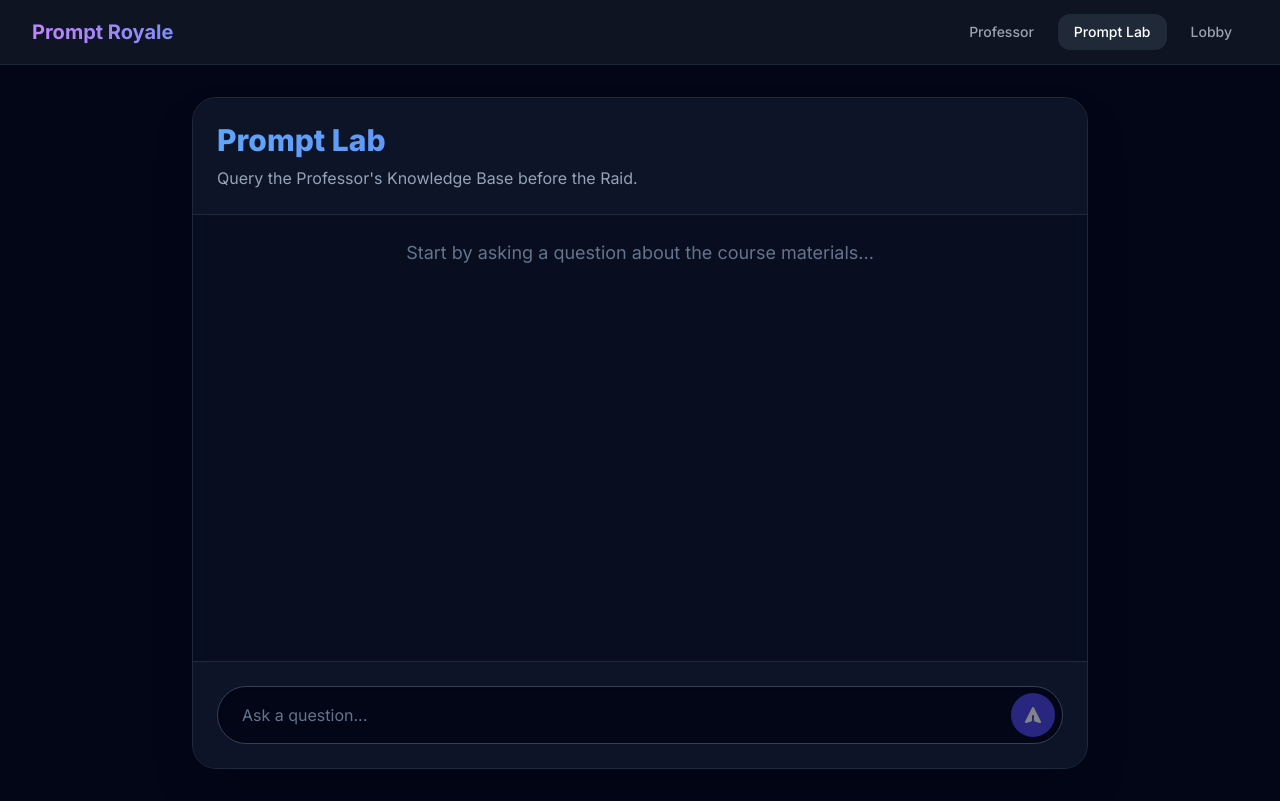
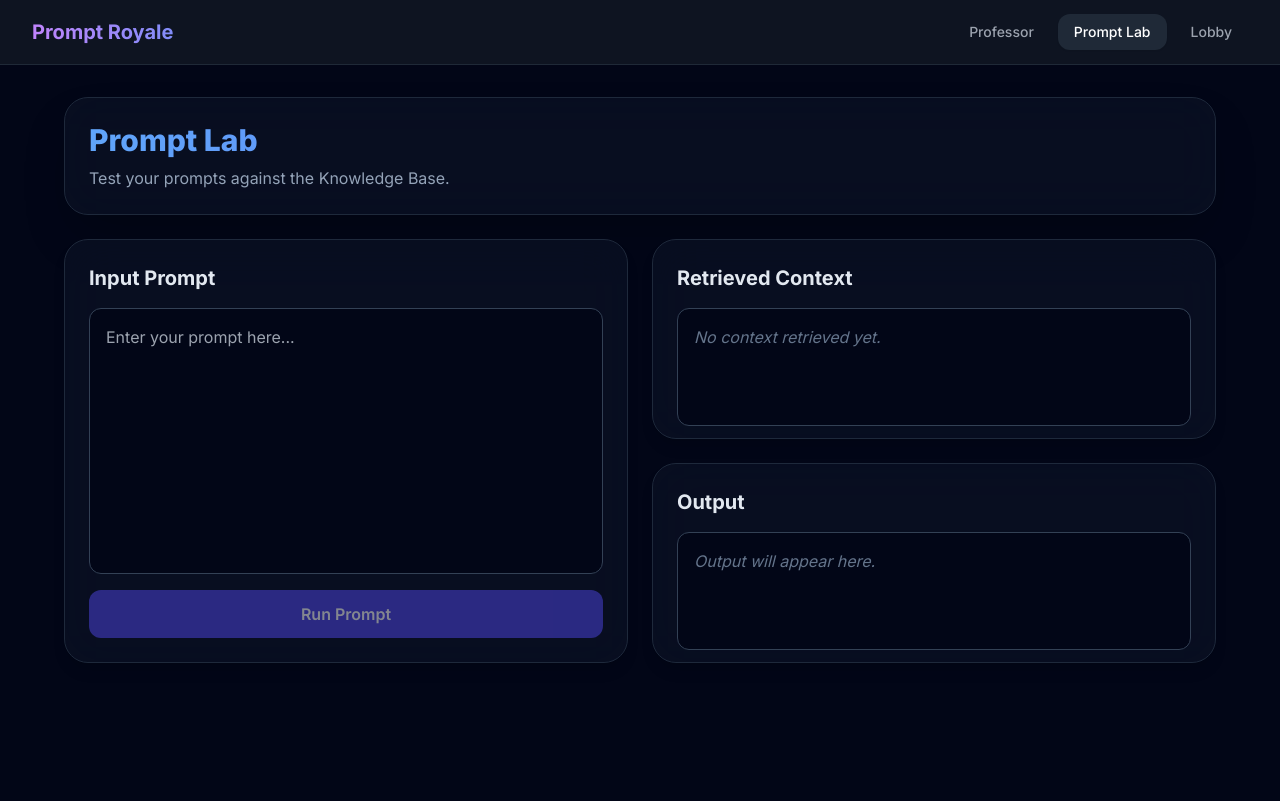
Before and after one commit to its-me-maady/prompt-royale, a Next.js app in the folder apps/web/: page /prompt-lab in a window 1280 px wide. Built offline with nearby package versions, Linux system fonts and the light colour scheme.

Commit message:
feat(prompt-lab): update UI for students with inputs, context, and output sections

```diff
--- a/apps/web/src/app/prompt-lab/page.tsx
+++ b/apps/web/src/app/prompt-lab/page.tsx
@@ -5,49 +5,34 @@
 
 import React, { useState } from 'react';
 
-interface ChatMessage {
-  id: string;
-  role: 'user' | 'assistant';
-  content: string;
-  sources?: string[];
-}
-
 export default function PromptLabPage() {
-  const [messages, setMessages] = useState<ChatMessage[]>([]);
-  const [input, setInput] = useState('');
+  const [prompt, setPrompt] = useState('');
+  const [context, setContext] = useState<string[]>([]);
+  const [output, setOutput] = useState('');
   const [isLoading, setIsLoading] = useState(false);
 
   const handleSubmit = async (e: React.FormEvent) => {
     e.preventDefault();
-    if (!input.trim() || isLoading) return;
+    if (!prompt.trim() || isLoading) return;
 
-    const userMsg: ChatMessage = { id: Date.now().toString(), role: 'user', content: input.trim() };
-    setMessages(prev => [...prev, userMsg]);
-    setInput('');
     setIsLoading(true);
+    setContext([]);
+    setOutput('');
 
     try {
       const res = await fetch('/api/rag', {
         method: 'POST',
         headers: { 'Content-Type': 'application/json' },
-        body: JSON.stringify({ query: userMsg.content })
+        body: JSON.stringify({ query: prompt.trim() })
       });
       const data = await res.json();
 
       if (!res.ok) throw new Error(data.error);
 
-      setMessages(prev => [...prev, {
-        id: (Date.now() + 1).toString(),
-        role: 'assistant',
-        content: data.answer,
-        sources: data.sources
-      }]);
+      setContext(data.sources || []);
+      setOutput(data.answer || '');
     } catch (err: any) {
-      setMessages(prev => [...prev, {
-        id: (Date.now() + 1).toString(),
-        role: 'assistant',
-        content: `Error: ${err.message}`
-      }]);
+      setOutput(`Error: ${err.message}`);
     } finally {
       setIsLoading(false);
     }
@@ -55,66 +40,67 @@ export default function PromptLabPage() {
 
   return (
     <div className="min-h-[calc(100vh-4rem)] bg-slate-950 text-slate-100 p-8 flex flex-col items-center">
-      <div className="w-full max-w-4xl flex-1 flex flex-col bg-slate-900/50 backdrop-blur-xl border border-slate-800 rounded-3xl shadow-2xl overflow-hidden">
-        {/* Header */}
-        <div className="p-6 border-b border-slate-800 bg-slate-900/80">
+      <div className="w-full max-w-6xl flex flex-col gap-6">
+        <div className="p-6 bg-slate-900/50 backdrop-blur-xl border border-slate-800 rounded-3xl shadow-2xl">
           <h1 className="text-3xl font-extrabold bg-gradient-to-r from-blue-400 to-indigo-500 bg-clip-text text-transparent">
             Prompt Lab
           </h1>
-          <p className="text-slate-400 mt-2">Query the Professor's Knowledge Base before the Raid.</p>
+          <p className="text-slate-400 mt-2">Test your prompts against the Knowledge Base.</p>
         </div>
 
-        {/* Chat Log */}
-        <div className="flex-1 p-6 overflow-y-auto space-y-6">
-          {messages.length === 0 && (
-            <div className="h-full flex items-center justify-center text-slate-500 text-lg">
-              Start by asking a question about the course materials...
+        <div className="grid grid-cols-1 lg:grid-cols-2 gap-6 flex-1">
+          <div className="flex flex-col gap-6">
+            {/* Input Section */}
+            <div className="p-6 bg-slate-900/50 backdrop-blur-xl border border-slate-800 rounded-3xl shadow-lg flex flex-col h-full">
+              <h2 className="text-xl font-bold mb-4 text-slate-200">Input Prompt</h2>
+              <form onSubmit={handleSubmit} className="flex flex-col h-full gap-4">
+                <textarea
+                  value={prompt}
+                  onChange={(e) => setPrompt(e.target.value)}
+                  placeholder="Enter your prompt here..."
+                  className="flex-1 bg-slate-950 border border-slate-700 rounded-xl p-4 text-slate-200 focus:outline-none focus:ring-2 focus:ring-indigo-500 resize-none min-h-[200px]"
+                  disabled={isLoading}
+                />
+                <button
+                  type="submit"
+                  disabled={isLoading || !prompt.trim()}
+                  className="w-full py-3 bg-indigo-600 hover:bg-indigo-500 rounded-xl text-white font-semibold transition-colors disabled:opacity-50 disabled:cursor-not-allowed"
+                >
+                  {isLoading ? 'Running...' : 'Run Prompt'}
+                </button>
+              </form>
             </div>
-          )}
-          {messages.map((msg) => (
-            <div key={msg.id} className={`flex ${msg.role === 'user' ? 'justify-end' : 'justify-start'}`}>
-              <div className={`max-w-[80%] rounded-2xl p-5 shadow-lg ${msg.role === 'user' ? 'bg-indigo-600 text-white rounded-br-none' : 'bg-slate-800 border border-slate-700 text-slate-200 rounded-bl-none'}`}>
-                <div className="whitespace-pre-wrap">{msg.content}</div>
-                {msg.sources && msg.sources.length > 0 && (
-                  <div className="mt-4 pt-4 border-t border-slate-700/50 text-xs text-slate-400">
-                    <strong>Sources:</strong> {msg.sources.join(', ')}
-                  </div>
+          </div>
+
+          <div className="flex flex-col gap-6">
+            {/* Context Section */}
+            <div className="p-6 bg-slate-900/50 backdrop-blur-xl border border-slate-800 rounded-3xl shadow-lg flex-1 min-h-[200px]">
+              <h2 className="text-xl font-bold mb-4 text-slate-200">Retrieved Context</h2>
+              <div className="bg-slate-950 border border-slate-700 rounded-xl p-4 h-[calc(100%-2rem)] overflow-y-auto">
+                {context.length > 0 ? (
+                  <ul className="list-disc pl-5 space-y-2 text-slate-300 text-sm">
+                    {context.map((src, i) => (
+                      <li key={i}>{src}</li>
+                    ))}
+                  </ul>
+                ) : (
+                  <p className="text-slate-500 italic">No context retrieved yet.</p>
                 )}
               </div>
             </div>
-          ))}
-          {isLoading && (
-            <div className="flex justify-start">
-              <div className="bg-slate-800 border border-slate-700 rounded-2xl rounded-bl-none p-5 flex space-x-2">
-                <div className="w-2 h-2 bg-indigo-500 rounded-full animate-bounce" />
-                <div className="w-2 h-2 bg-indigo-500 rounded-full animate-bounce" style={{ animationDelay: '0.2s' }} />
-                <div className="w-2 h-2 bg-indigo-500 rounded-full animate-bounce" style={{ animationDelay: '0.4s' }} />
+
+            {/* Output Section */}
+            <div className="p-6 bg-slate-900/50 backdrop-blur-xl border border-slate-800 rounded-3xl shadow-lg flex-1 min-h-[200px]">
+              <h2 className="text-xl font-bold mb-4 text-slate-200">Output</h2>
+              <div className="bg-slate-950 border border-slate-700 rounded-xl p-4 h-[calc(100%-2rem)] overflow-y-auto whitespace-pre-wrap text-slate-200">
+                {output ? (
+                  output
+                ) : (
+                  <p className="text-slate-500 italic">Output will appear here.</p>
+                )}
               </div>
             </div>
-          )}
-        </div>
-
-        {/* Input Form */}
-        <div className="p-6 bg-slate-900/80 border-t border-slate-800">
-          <form onSubmit={handleSubmit} className="relative flex items-center">
-            <input
-              type="text"
-              value={input}
-              onChange={(e) => setInput(e.target.value)}
-              placeholder="Ask a question..."
-              className="w-full bg-slate-950 border border-slate-700 rounded-full py-4 pl-6 pr-16 text-slate-200 focus:outline-none focus:ring-2 focus:ring-indigo-500 transition-all placeholder:text-slate-500 shadow-inner"
-              disabled={isLoading}
-            />
-            <button
-              type="submit"
-              disabled={isLoading || !input.trim()}
-              className="absolute right-2 p-3 bg-indigo-600 hover:bg-indigo-500 rounded-full text-white transition-colors disabled:opacity-50 disabled:cursor-not-allowed"
-            >
-              <svg xmlns="http://www.w3.org/2000/svg" className="h-5 w-5" viewBox="0 0 20 20" fill="currentColor">
-                <path d="M10.894 2.553a1 1 0 00-1.788 0l-7 14a1 1 0 001.169 1.409l5-1.429A1 1 0 009 15.571V11a1 1 0 112 0v4.571a1 1 0 00.725.962l5 1.428a1 1 0 001.17-1.408l-7-14z" />
-              </svg>
-            </button>
-          </form>
+          </div>
         </div>
       </div>
     </div>
```
